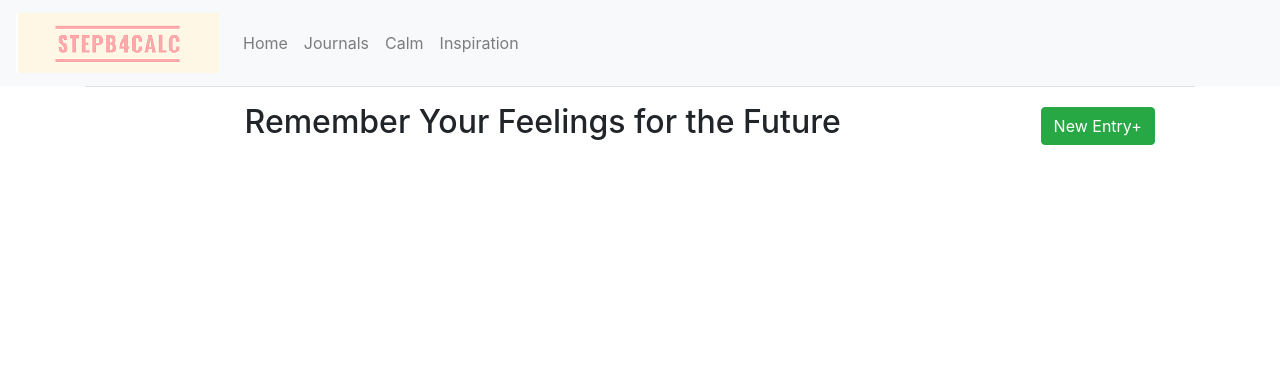
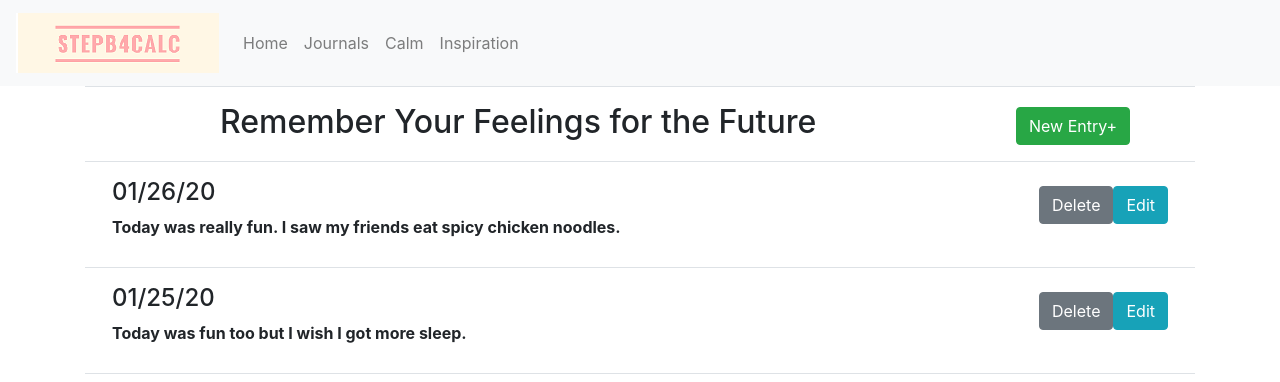
Before and after one commit to achuthanmukundan00/deltaHacks2020-StepBeforeCalc, an Angular app in the folder deltaMH/: page /journals in a window 1280 px wide. Shown: the top 382 px of the page. Built offline with nearby package versions, Linux system fonts and the light colour scheme.

Commit message:
journal and journal editor layouts

```diff
--- a/deltaMH/package.json
+++ b/deltaMH/package.json
@@ -15,6 +15,7 @@
     "@angular/common": "~8.2.14",
     "@angular/compiler": "~8.2.14",
     "@angular/core": "~8.2.14",
+    "@angular/elements": "^8.2.14",
     "@angular/forms": "~8.2.14",
     "@angular/platform-browser": "~8.2.14",
     "@angular/platform-browser-dynamic": "~8.2.14",
--- a/deltaMH/src/app/pages/journal-editor/journal-editor.component.html
+++ b/deltaMH/src/app/pages/journal-editor/journal-editor.component.html
@@ -1 +1,20 @@
-<p>journal-editor works!</p>
+<div class="container">
+    <table class="table table-unbordered">
+        <tr>
+            <th class="text-center" style="padding-top:2vh"><div class="container"><input type="date"></div></th>
+            <th><div class="text-center" style="padding-top: 1vh;">
+                <a routerLink="../journals" ><button id="new_entry_btn" class="btn btn-success">Save</button></a>
+                <a routerLink="../journals" ><button id="new_entry_btn" class="btn btn-danger">Delete</button></a>
+            </div></th>
+        </tr>
+
+        <tr>
+            <th></th>
+            <th></th>
+        </tr>
+    </table>
+
+    <div class="form-group">
+        <textarea class="form-control" rows="18" id="new_entry"></textarea>
+    </div>
+</div>
--- a/deltaMH/src/app/pages/journals/journals.component.html
+++ b/deltaMH/src/app/pages/journals/journals.component.html
@@ -1,8 +1,43 @@
 <div class="container">
     <table class="table table-unbordered">
         <tr>
-            <th class="text-center"  style="padding-top:2vh"><div class="container"><h2>Remember Your Feelings for the Future</h2></div></th>
-            <th><div class="text-center" style="padding-top: 1vh;"><button id="new_entry_btn" class="btn btn-success">New Entry+</button></div></th>
+            <th class="text-center" style="padding-top:2vh"><div class="container"><h2>Remember Your Feelings for the Future</h2></div></th>
+            <th><div class="text-center" style="padding-top: 1vh;"><a routerLink="../journal-editor" ><button id="new_entry_btn" class="btn btn-success">New Entry+</button></a></div></th>
+        </tr>
+
+        <tr>
+            <th class="text-left" style="padding-top:2vh">
+                <div class="container">
+                    <h4>01/26/20</h4>
+                    <p>Today was really fun. I saw my friends eat spicy chicken noodles.</p>
+                </div>
+            </th>
+            <th class="text-right" style="padding-top:3vh">
+                <div class="container">
+                    <button class="btn btn-secondary">Delete</button>
+                    <button class="btn btn-info">Edit</button>
+                </div>
+            </th>
+        </tr>
+
+        <tr>
+            <th class="text-left" style="padding-top:2vh">
+                <div class="container">
+                    <h4>01/25/20</h4>
+                    <p>Today was fun too but I wish I got more sleep.</p>
+                </div>
+            </th>
+            <th class="text-right" style="padding-top:3vh">
+                <div class="container">
+                    <button class="btn btn-secondary">Delete</button>
+                    <button class="btn btn-info">Edit</button>
+                </div>
+            </th>
+        </tr>
+
+        <tr>
+            <th></th>
+            <th></th>
         </tr>
     </table>
 </div>
```
Also changed, not shown: 1 other file (tests, documents, lock files or other folders).
